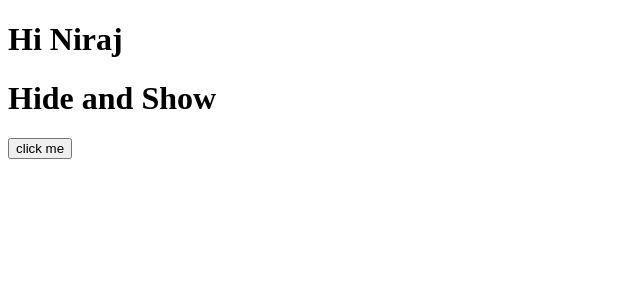
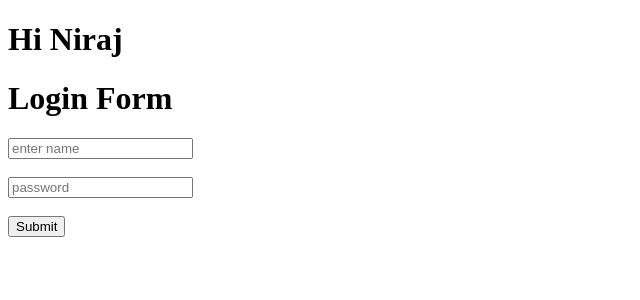
Before and after one commit to 100Niraj/complete-react-project, a React (Create React App) app: page / in a window 1280 px wide. Shown: the top 300 px of the page, without its empty margins (0-640 px from the left). Built offline with nearby package versions, Linux system fonts and the light colour scheme.

Commit message:
Added Lesson_12

```diff
--- a/src/Profile.js
+++ b/src/Profile.js
@@ -18,23 +18,46 @@ class Profile extends React.Component{
     constructor()
     {
         super();
+        // this.name = React.createRef();
+        // this.password = React.createRef();
         this.state ={
-            show : true
+            name: "",
+            password: "",
         }
+
     }
-    render(){
+    // submitHandle(event)
+    // {
+    //     event.preventDefault();
+    //     console.warn(this.name.current.value , this.password.current.valure)
+    // }
+
+    submit(){
+        console.log(this.state)
+    }
+    render()
+    {
         return (
             <div>
-            {
-                this.state.show ?
-                <h1> Hide and Show</h1>
-                :null
+                <h1>Login  Form</h1>
+                {/* <form onSubmit={(event) => {this.submitHandle(event)}}>
+                    <input type="Name" placeholder="enter name" ref={this.name}></input> <br></br>
+                    <br></br>
+                    <input type="password" placeholder="enter Password" ref={this.password}></input><br></br>
+                    <br></br> */}
+                    <input type="text" placeholder = "enter name"
+                    onChange={(event) => {this.setState({name:event.target.value})} }/><br/> <br />
+                    <input type="text" placeholder = "password"
+                    onChange={(event) => {this.setState({password:event.target.value})} }/><br/> <br />
 
-            }
-            <button onClick={()=> {this.setState({show:! this.state.show})}}>click me </button>
+
+
+                    <button onClick= {() => {this.submit()}}> Submit</button>
+
             </div>
-        );
+        )
     }
+
 }
 
 export default Profile;
```
